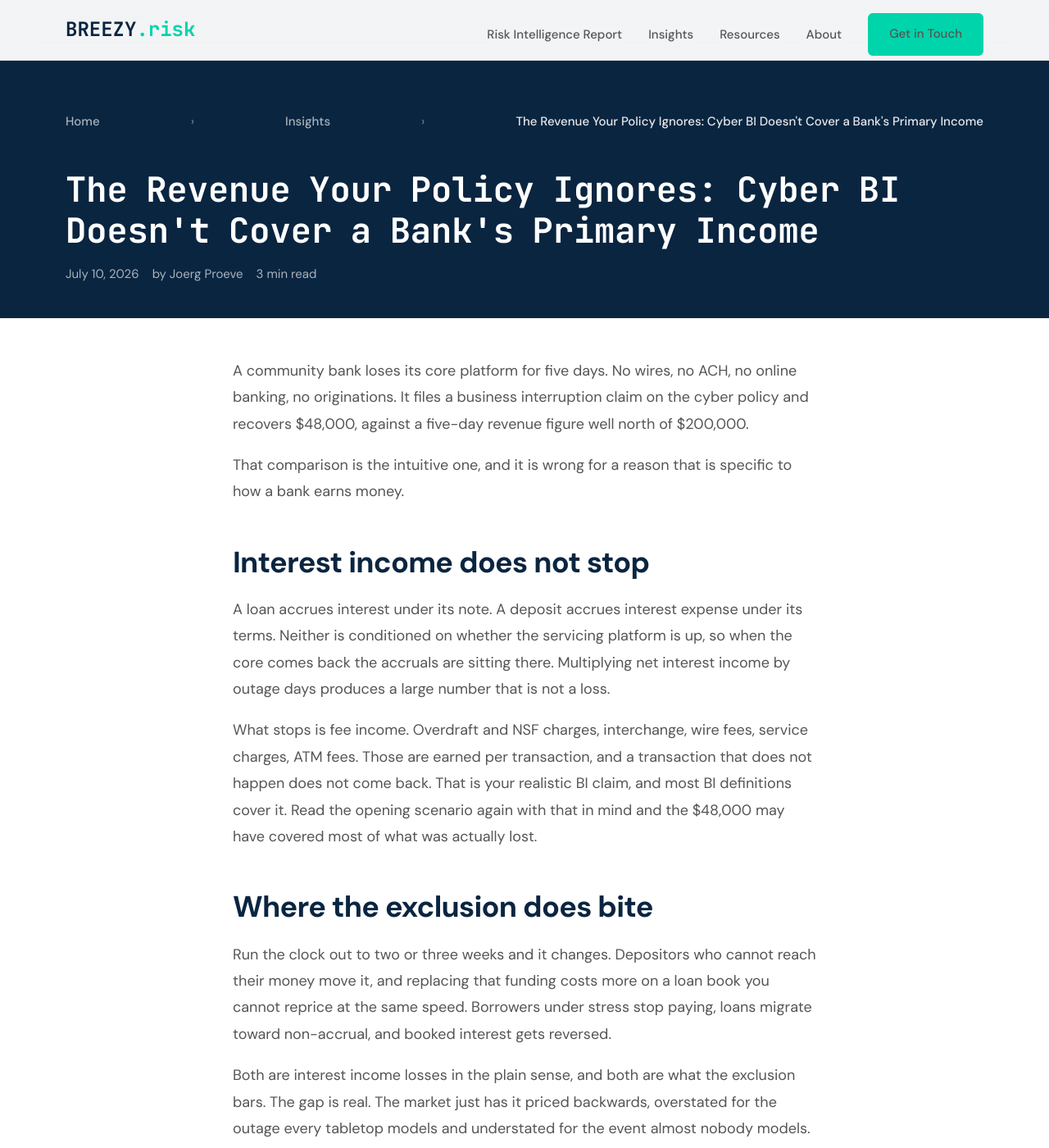
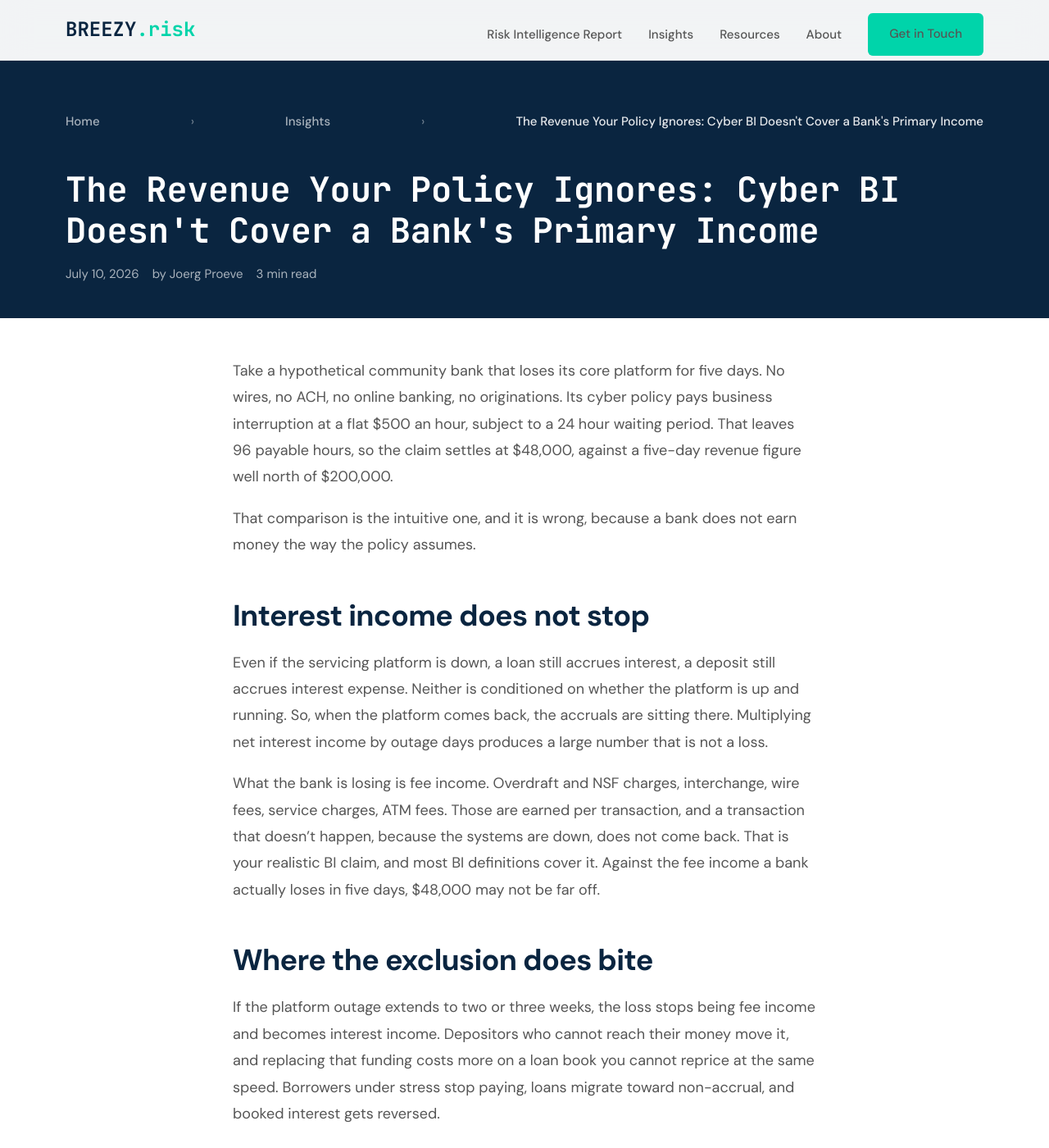
Before and after one commit to joeproe1/breezyrisk.com, a Jekyll site: the page built from _posts/2026-07-10-the-revenue-your-policy-ignores.md, in a window 1280 px wide and 1400 px high. Shown: the whole window at 82% size. Built offline with Jekyll 4.4.1, drawn with Linux system fonts in a browser that asks for light colours; some of the changed text lies outside the part shown.

Commit message:
Add contingent BI, waiting period, and review count to interest income article
Names the opening scenario as hypothetical and states its policy terms so
the recovery figure is checkable. Adds the contingent business interruption
grant as the provision that decides whether a vendor outage is payable at
all, ahead of the income definition. Cuts the summary callout and checklist
that repeated the prose.

```diff
--- a/_posts/2026-07-10-the-revenue-your-policy-ignores.md
+++ b/_posts/2026-07-10-the-revenue-your-policy-ignores.md
@@ -13,34 +13,21 @@
 last_modified_at: 2026-08-03
 ---
 
-A community bank loses its core platform for five days. No wires, no ACH, no online banking, no originations. It files a business interruption claim on the cyber policy and recovers $48,000, against a five-day revenue figure well north of $200,000.
+Take a hypothetical community bank that loses its core platform for five days. No wires, no ACH, no online banking, no originations. Its cyber policy pays business interruption at a flat $500 an hour, subject to a 24 hour waiting period. That leaves 96 payable hours, so the claim settles at $48,000, against a five-day revenue figure well north of $200,000.
 
-That comparison is the intuitive one, and it is wrong for a reason that is specific to how a bank earns money.
+That comparison is the intuitive one, and it is wrong, because a bank does not earn money the way the policy assumes.
 
 ## Interest income does not stop
 
-A loan accrues interest under its note. A deposit accrues interest expense under its terms. Neither is conditioned on whether the servicing platform is up, so when the core comes back the accruals are sitting there. Multiplying net interest income by outage days produces a large number that is not a loss.
+Even if the servicing platform is down, a loan still accrues interest, a deposit still accrues interest expense. Neither is conditioned on whether the platform is up and running. So, when the platform comes back, the accruals are sitting there. Multiplying net interest income by outage days produces a large number that is not a loss.
 
-What stops is fee income. Overdraft and NSF charges, interchange, wire fees, service charges, ATM fees. Those are earned per transaction, and a transaction that does not happen does not come back. That is your realistic BI claim, and most BI definitions cover it. Read the opening scenario again with that in mind and the $48,000 may have covered most of what was actually lost.
+What the bank is losing is fee income. Overdraft and NSF charges, interchange, wire fees, service charges, ATM fees. Those are earned per transaction, and a transaction that doesn't happen, because the systems are down, does not come back. That is your realistic BI claim, and most BI definitions cover it. Against the fee income a bank actually loses in five days, $48,000 may not be far off.
 
 ## Where the exclusion does bite
 
-Run the clock out to two or three weeks and it changes. Depositors who cannot reach their money move it, and replacing that funding costs more on a loan book you cannot reprice at the same speed. Borrowers under stress stop paying, loans migrate toward non-accrual, and booked interest gets reversed.
+If the platform outage extends to two or three weeks, the loss stops being fee income and becomes interest income. Depositors who cannot reach their money move it, and replacing that funding costs more on a loan book you cannot reprice at the same speed. Borrowers under stress stop paying, loans migrate toward non-accrual, and booked interest gets reversed.
 
-Both are interest income losses in the plain sense, and both are what the exclusion bars. The gap is real. The market just has it priced backwards, overstated for the outage every tabletop models and understated for the event almost nobody models.
-
-<div style="background: #0A2540; border-radius: 12px; padding: 28px 32px; margin: 32px 0; color: #fff;">
-<div style="display: flex; flex-wrap: wrap; gap: 16px;">
-<div style="flex: 1; min-width: 220px; padding: 4px 0;">
-<div style="color: #94A3B8; font-weight: 700; font-size: 13px; text-transform: uppercase; letter-spacing: 0.05em; margin-bottom: 10px;">Short outage, three to five days</div>
-<div style="color: rgba(255,255,255,0.85); font-size: 15px; line-height: 1.6;">Interest accrues through it. Fee income is the loss, and BI covers fee income. The exclusion costs you little.</div>
-</div>
-<div style="flex: 1; min-width: 220px; padding: 4px 0 4px 24px; border-left: 1px solid rgba(0,212,170,0.35);">
-<div style="color: #00D4AA; font-weight: 700; font-size: 13px; text-transform: uppercase; letter-spacing: 0.05em; margin-bottom: 10px;">Severe event, two weeks and beyond</div>
-<div style="color: rgba(255,255,255,0.85); font-size: 15px; line-height: 1.6;">Deposit runoff raises funding cost. Non-accrual reversals claw back booked interest. Now it is a real loss, and now the exclusion bars it.</div>
-</div>
-</div>
-</div>
+Both are interest income losses, and both are what the exclusion bars. So the gap is real, but it sits in the long event rather than the short one, and the short one is what most banks tabletop.
 
 ## Three ways it shows up in the form
 
@@ -48,34 +35,27 @@
 
 **Ambiguous definition.** The form says "income from business operations" or "net profit before income taxes" and never mentions interest income, leaving the largest line on your income statement to be characterized by a carrier at claim time.
 
-**Flat hourly rate.** Some programs pay a set rate per hour. One I reviewed paid $500. A flat rate does not ask what you lost, so it can overpay a short outage and badly underpay a long one, and you cannot tell which until the claim is open.
+**Flat hourly rate.** Some programs pay a set rate per hour, and the $500 in the example above is a rate I have seen on a real program. The rate takes no account of what you actually lost, so it can overpay a short outage and badly underpay a long one.
 
-Most banks I reviewed had one of these three. One had solved it.
+Four of the five bank programs I have reviewed carried one of these three. The fifth had the endorsement.
+
+## First, does the policy respond at all?
+
+A core platform is somebody else's system. Before the income definition matters at all, the policy has to respond to an outage at a vendor, and that is a separate grant: contingent or dependent business interruption, written on some forms as outsourced service provider coverage. It is routinely sublimited well below the main BI limit, and the waiting period attached to it is often longer.
+
+If that grant is missing, or the sublimit is low, the income definition never gets tested, because the claim is capped before anyone argues about what counts as income. Read the sublimit and the vendor definition first. The wording below only decides how much you collect once you have established that you collect anything.
 
 ## The fix
 
-Some carriers write an endorsement deleting the interest and investment income exclusion from the income definition. Where I have seen it, it cost between nothing and $2,000 a year. If your carrier does not offer one, ask in writing whether "income from business operations" includes net interest income for a financial institution, and keep the answer. An ambiguity resolved at renewal is worth more than an argument you win eighteen months into a claim.
+Some carriers write an endorsement deleting the interest and investment income exclusion from the income definition. Where I have seen it, it cost between nothing and $2,000 a year. If your carrier does not offer one, ask in writing whether "income from business operations" includes net interest income for a financial institution, and keep the answer. It is much easier to settle that question at renewal than during a claim.
 
-<div style="background: #f8faf9; border-radius: 10px; padding: 24px 28px; margin: 24px 0;">
-<div style="display: flex; gap: 16px; margin-bottom: 14px;">
-<div style="min-width: 30px; height: 30px; background: #00D4AA; border-radius: 50%; display: flex; align-items: center; justify-content: center; font-weight: 700; color: #0A2540; font-size: 15px;">1</div>
-<div>Find the BI or Income Loss definition and look for "interest income" by name.</div>
-</div>
-<div style="display: flex; gap: 16px; margin-bottom: 14px;">
-<div style="min-width: 30px; height: 30px; background: #00D4AA; border-radius: 50%; display: flex; align-items: center; justify-content: center; font-weight: 700; color: #0A2540; font-size: 15px;">2</div>
-<div>Ask your broker about an interest income endorsement, and if a flat hourly rate applies, ask what the rate was based on.</div>
-</div>
-<div style="display: flex; gap: 16px;">
-<div style="min-width: 30px; height: 30px; background: #00D4AA; border-radius: 50%; display: flex; align-items: center; justify-content: center; font-weight: 700; color: #0A2540; font-size: 15px;">3</div>
-<div>Size the claim from the non-interest income line on your call report, not from net interest income. Then model the severe case separately. That second number is the one for the risk register.</div>
-</div>
-</div>
+When you size the exposure, take it from the non-interest income line on your call report rather than from net interest income. The extended event needs modelling separately, and that is the figure that belongs in your risk register.
 
-Your cyber policy was written for businesses that stop earning when their systems stop. A bank does not work that way, and the BI definition was never adjusted for it. In a short outage that mismatch is mostly harmless. In the event that threatens the institution, it is the difference between a covered loss and an argument.
+For most banks, checking this will end with the conclusion that the exposure is small. The outage you are planning for is the short one, and the coverage mostly works there. It is still worth having that answer in writing rather than assuming it. The reason to look at all is the other case, and the endorsement that covers it has to be bought at renewal, not after a claim is open.
 
 The interest income exclusion is one of several gaps that only surface when cyber, fidelity bond, and D&O policies are read together. I map the full picture in [Five Audits. Same Gaps.]({{ '/insights/five-audits-same-gaps/' | relative_url }}).
 
-Find out whether your cyber BI definition counts net interest income as covered revenue. [Get in touch]({{ '/contact/' | relative_url }}).
+If you want your BI definition read, [get in touch]({{ '/contact/' | relative_url }}). Most of these reviews end with a short answer.
 
 <div style="border-top: 1px solid #e5e7eb; margin-top: 40px; padding-top: 20px; font-size: 14px; color: #6b7280; line-height: 1.6;">
 <strong>Updated August 3, 2026.</strong> An earlier version sized this gap by multiplying net interest income by outage days. That arithmetic does not hold, and the analysis has been corrected.
```
